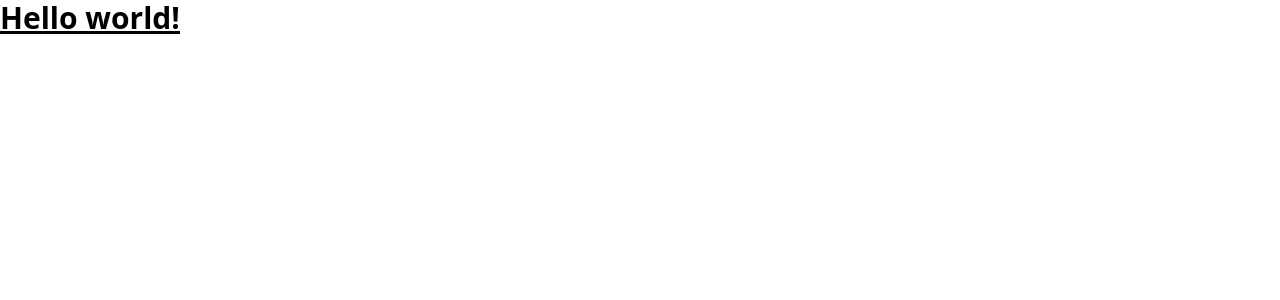
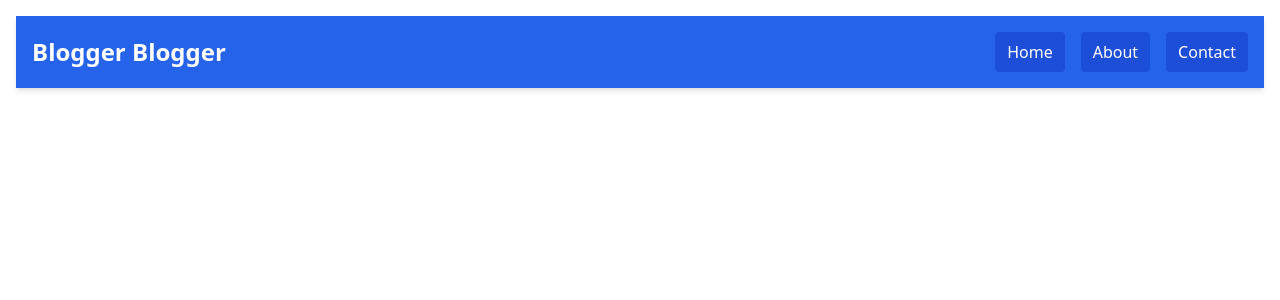
Before and after one commit to lope1999/Blog-Post-Viewer, a React (Create React App) app: page / in a window 1280 px wide. Shown: the top 300 px of the page. Built offline with nearby package versions, Linux system fonts and the light colour scheme.

Commit message:
Implemented a responsive header, imported heroicons for header navmenu

```diff
--- a/package.json
+++ b/package.json
@@ -3,6 +3,7 @@
   "version": "0.1.0",
   "private": true,
   "dependencies": {
+    "@heroicons/react": "^1.0.6",
     "@testing-library/jest-dom": "^5.17.0",
     "@testing-library/react": "^13.4.0",
     "@testing-library/user-event": "^13.5.0",
--- a/src/App.js
+++ b/src/App.js
@@ -1,11 +1,14 @@
-import React from 'react';
-import { fetchPosts } from './services/api';
+import React, { useState } from 'react';
+import Header from './components/Header';
 
-export default function App() {
-  // fetchPosts()
+const App = () => {
+
+
   return (
-    <h1 className="text-3xl font-bold underline">
-      Hello world!
-    </h1>
-  )
-}
+    <div className="container mx-auto p-4">
+      <Header />
+    </div>
+  );
+};
+
+export default App;
--- /dev/null
+++ b/src/components/Header.jsx
@@ -0,0 +1,57 @@
+import React, { useState } from 'react';
+import { MenuIcon, XIcon } from '@heroicons/react/outline';
+
+const Header = () => {
+  const [isMenuOpen, setIsMenuOpen] = useState(false);
+
+  const toggleMenu = () => {
+    setIsMenuOpen(!isMenuOpen);
+  };
+
+  return (
+    <header className="bg-blue-600 text-white p-4 shadow-md">
+      <div className="container mx-auto flex justify-between items-center">
+        <h1 className="text-2xl font-bold">Blogger Blogger</h1>
+        <nav className="hidden md:block">
+          <ul className="flex space-x-4">
+            <li>
+              <button className="bg-blue-700 px-3 py-2 rounded hover:bg-blue-800 transition">Home</button>
+            </li>
+            <li>
+              <button className="bg-blue-700 px-3 py-2 rounded hover:bg-blue-800 transition">About</button>
+            </li>
+            <li>
+              <button className="bg-blue-700 px-3 py-2 rounded hover:bg-blue-800 transition">Contact</button>
+            </li>
+          </ul>
+        </nav>
+        <div className="md:hidden">
+          <button onClick={toggleMenu}>
+            {isMenuOpen ? (
+              <XIcon className="w-6 h-6" />
+            ) : (
+              <MenuIcon className="w-6 h-6" />
+            )}
+          </button>
+        </div>
+      </div>
+      {isMenuOpen && (
+        <nav className="md:hidden">
+          <ul className="flex flex-col space-y-4 mt-4">
+            <li>
+              <button className="bg-blue-700 w-full px-3 py-2 rounded hover:bg-blue-800 transition">Home</button>
+            </li>
+            <li>
+              <button className="bg-blue-700 w-full px-3 py-2 rounded hover:bg-blue-800 transition">About</button>
+            </li>
+            <li>
+              <button className="bg-blue-700 w-full px-3 py-2 rounded hover:bg-blue-800 transition">Contact</button>
+            </li>
+          </ul>
+        </nav>
+      )}
+    </header>
+  );
+};
+
+export default Header;
```
Also changed, not shown: 1 other file (tests, documents, lock files or other folders).
